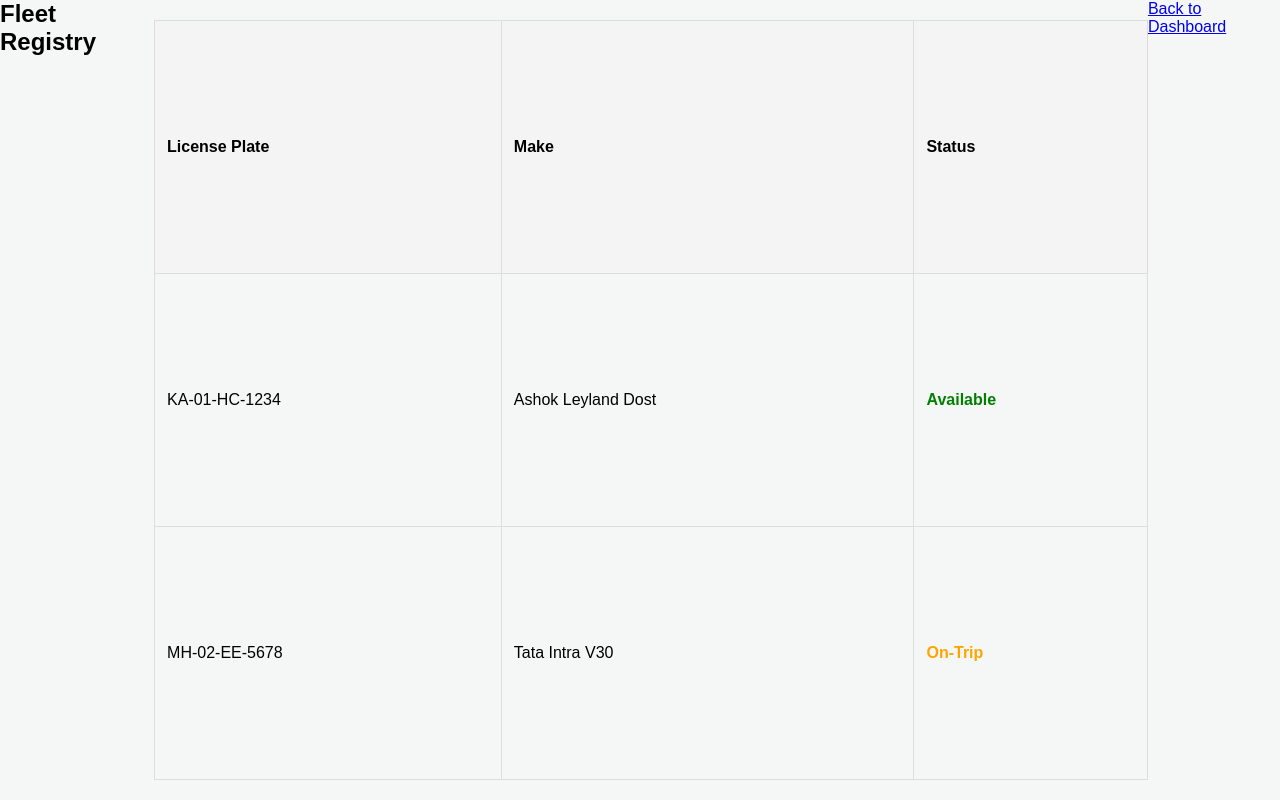
After one commit to AayushiNagar07/Odoo-hackathon-2026, a Flask app: page /registry in a window 1280 px wide. The commit adds this page. Run offline with Flask 3, Linux system fonts and the light colour scheme; a user stored in the database is signed in.

Commit message:
feat: add vehicle registry with seeding and route

```diff
--- a/transitops/app.py
+++ b/transitops/app.py
@@ -1,6 +1,7 @@
 from flask import Flask, render_template, request, redirect, url_for, flash
 from flask_login import LoginManager, login_user, login_required, current_user
-from models import db, User
+# Combined imports from models
+from models import db, User, Vehicle
 
 app = Flask(__name__)
 app.secret_key = 'transitops_secret_key'
@@ -28,13 +29,19 @@ def login():
         if user:
             login_user(user, remember=remember)
             return redirect(url_for('dashboard'))
-        flash('Invalid credentials. Account locked after 5 failed attempts.')
+        flash('Invalid credentials.')
     return render_template('login.html')
 
 @app.route('/dashboard')
 @login_required
 def dashboard():
-    return f"Welcome {current_user.email}! Role: {current_user.role}"
+    return f"Welcome {current_user.email}! Role: {current_user.role} <br> <a href='/registry'>View Vehicle Registry</a>"
+
+@app.route('/registry')
+@login_required
+def registry():
+    all_vehicles = Vehicle.query.all()
+    return render_template('registry.html', vehicles=all_vehicles)
 
 @app.route('/forgot-password')
 def forgot_password():
@@ -43,8 +50,16 @@ def forgot_password():
 if __name__ == '__main__':
     with app.app_context():
         db.create_all()
+
         # Seed test user
         if not User.query.filter_by(email="admin@transitops.in").first():
             db.session.add(User(email="admin@transitops.in", password="password123", role="Fleet Manager"))
             db.session.commit()
+
+        # Seed test vehicles
+        if not Vehicle.query.first():
+            db.session.add(Vehicle(license_plate="KA-01-HC-1234", make="Ashok Leyland Dost", status="Available"))
+            db.session.add(Vehicle(license_plate="MH-02-EE-5678", make="Tata Intra V30", status="On-Trip"))
+            db.session.commit()
+
     app.run(debug=True)
--- a/transitops/models.py
+++ b/transitops/models.py
@@ -8,3 +8,8 @@ class User(UserMixin, db.Model):
     email = db.Column(db.String(100), unique=True, nullable=False)
     password = db.Column(db.String(100), nullable=False)
     role = db.Column(db.String(50), nullable=False)
+class Vehicle(db.Model):
+    id = db.Column(db.Integer, primary_key=True)
+    license_plate = db.Column(db.String(20), unique=True, nullable=False)
+    make = db.Column(db.String(50))
+    status = db.Column(db.String(20), default='Available')
--- a/transitops/static/style.css
+++ b/transitops/static/style.css
@@ -68,3 +68,17 @@ button {
   font-size: 12px;
   text-align: center;
 }
+table {
+  width: 80%;
+  margin: 20px auto;
+  border-collapse: collapse;
+}
+th,
+td {
+  padding: 12px;
+  border: 1px solid #ddd;
+  text-align: left;
+}
+th {
+  background-color: #f4f4f4;
+}
--- /dev/null
+++ b/transitops/templates/registry.html
@@ -0,0 +1,40 @@
+<!doctype html>
+<html>
+  <head>
+    <link
+      rel="stylesheet"
+      href="{{ url_for('static', filename='style.css') }}"
+    />
+  </head>
+  <body>
+    <style>
+      .status-Available {
+        color: green;
+        font-weight: bold;
+      }
+      .status-On-Trip {
+        color: orange;
+        font-weight: bold;
+      }
+    </style>
+
+    <h2>Fleet Registry</h2>
+    <table>
+      <tr>
+        <th>License Plate</th>
+        <th>Make</th>
+        <th>Status</th>
+      </tr>
+      {% for vehicle in vehicles %}
+      <tr>
+        <td>{{ vehicle.license_plate }}</td>
+        <td>{{ vehicle.make }}</td>
+        <td>
+          <span class="status-{{ vehicle.status }}">{{ vehicle.status }}</span>
+        </td>
+      </tr>
+      {% endfor %}
+    </table>
+    <a href="/dashboard">Back to Dashboard</a>
+  </body>
+</html>
```
Also changed, not shown: instance/transitops.db.
